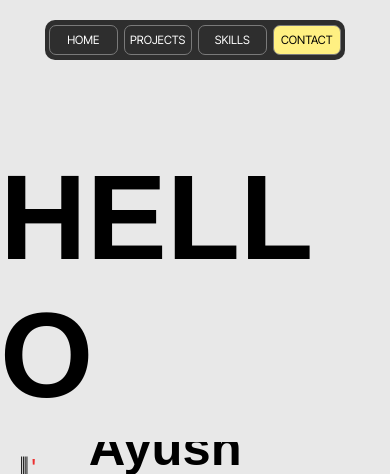
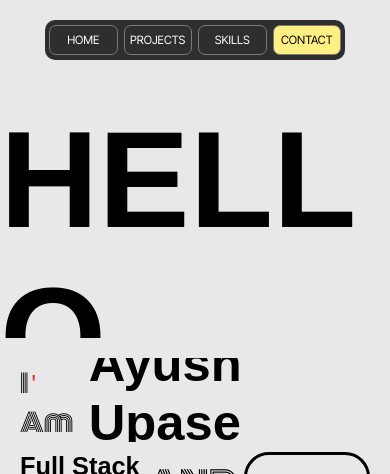
Before and after one commit to AyushNetTech/Portfolio, a React (Create React App) app: page / in a window 390 px wide. Shown: the top 474 px of the page. Built offline with nearby package versions, Linux system fonts and the light colour scheme; grey boxes are pictures that could not be loaded; a web font is replaced by a local one.

Commit message:
ince font sizie hello

```diff
--- a/src/Components/Intro.css
+++ b/src/Components/Intro.css
@@ -32,14 +32,17 @@
 
 @media (min-width:100px) and (max-width:400px){
   .Intro{
-        height: 50vh;
+        height: 40vh;
     }
     .text{
         font-size: 120px;
     }
     .Hello{
-        top: 35%;
+        top: 30%;
     }
+    .text {
+    font-size: 35vw;
+}
 }
 
 @media (min-width:401px) and (max-width:550px){
```
